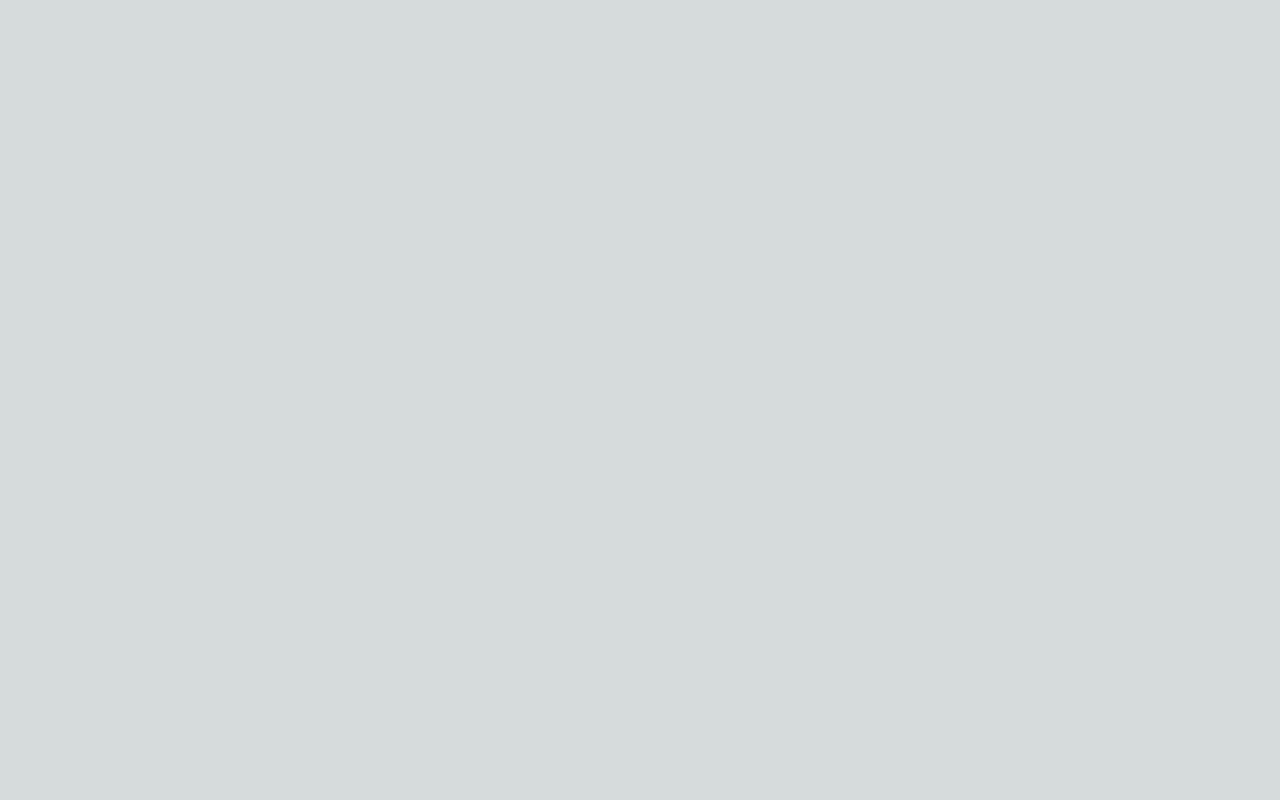
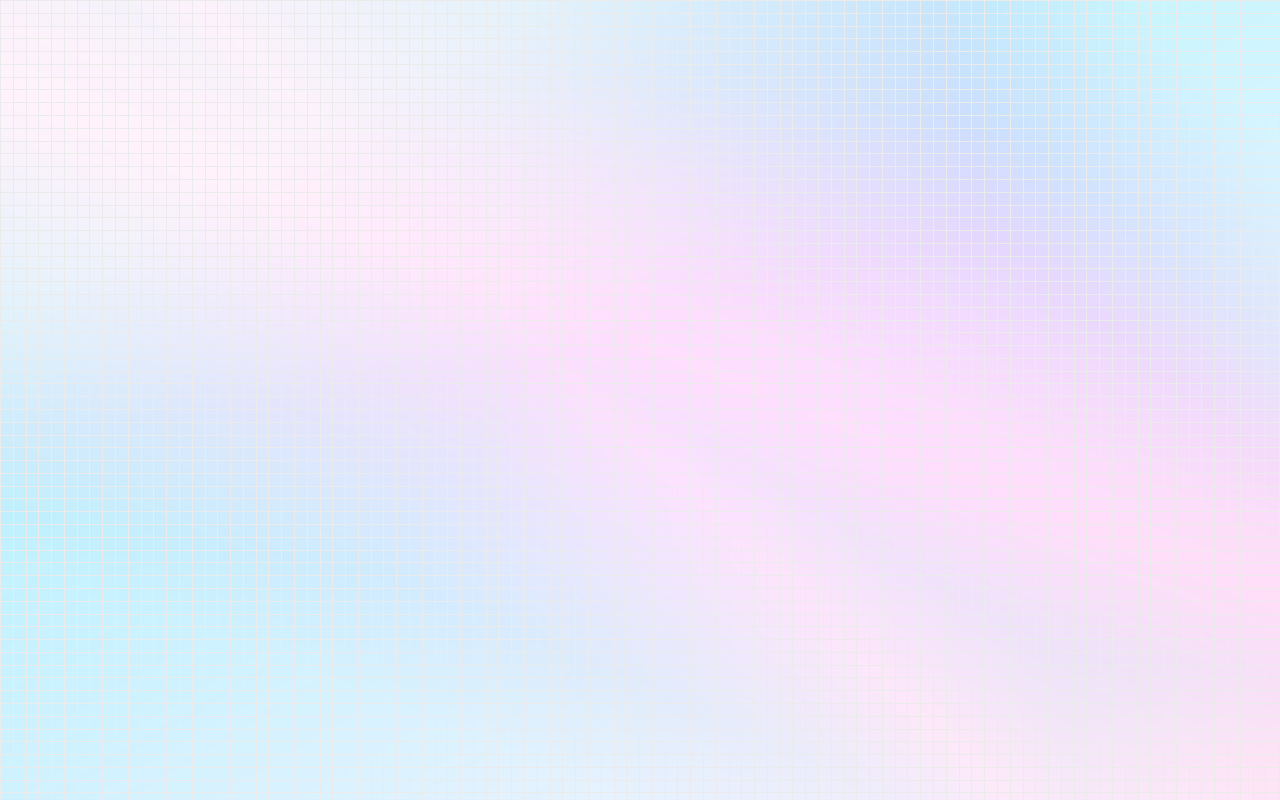
Before and after one commit to carlosfgutier/Portfolio, a Next.js app in the folder portfolio/: page / in a window 1280 px wide. Built offline with nearby package versions, Linux system fonts and the light colour scheme.

Commit message:
background grid

```diff
--- /dev/null
+++ b/portfolio/src/app/components/background/bg-grid.tsx
@@ -0,0 +1,33 @@
+
+import './styles.css';
+import Image from "next/image";
+
+export default function BgGrid() {
+    const createTable = (size: number): JSX.Element => {
+        const rows = [];
+        for (let r = 0; r < size; r++) {
+            const cells = [];
+            for (let c = 0; c < size; c++) {
+                cells.push(<td key={`${r}-${c}`} className="cell" data-x={c} data-y={r}></td>);
+            }
+            rows.push(<tr key={r} className="row">{cells}</tr>);
+        }
+        return <table id="grid">{rows}</table>;
+    };
+
+    const table = createTable(100);
+
+    return (
+        <div className="grid-container">
+            <Image
+                src="/pink-blue-gradient.jpg"
+                alt="Next.js Logo"
+                layout="fill"
+                objectFit="cover"
+                objectPosition="center"
+                priority
+            />
+            {table}
+        </div>
+    );
+}
--- /dev/null
+++ b/portfolio/src/app/components/background/styles.css
@@ -0,0 +1,19 @@
+.grid-container {
+    width: 100vw;
+    height: 100vh;
+    overflow: hidden;
+    position: relative;
+}
+
+#grid {
+    background-color: rgba(255, 255, 255, 0.564);
+    width: 100vmax;
+    height: 100vmax;
+    position: absolute;
+    top: 0;
+    left: 0;
+}
+
+.cell {
+    border: 1px solid rgb(236, 235, 235);
+}
--- a/portfolio/src/app/page.tsx
+++ b/portfolio/src/app/page.tsx
@@ -1,7 +1,9 @@
+import BgGrid from "./components/background/bg-grid";
+
 export default function Home() {
   return (
-    <main>
-
+    <main className="bg-white w-screen h-screen">
+      <BgGrid></BgGrid>
     </main>
   );
 }
```
Also changed, not shown: portfolio/public/pink-blue-gradient.jpg (added).
